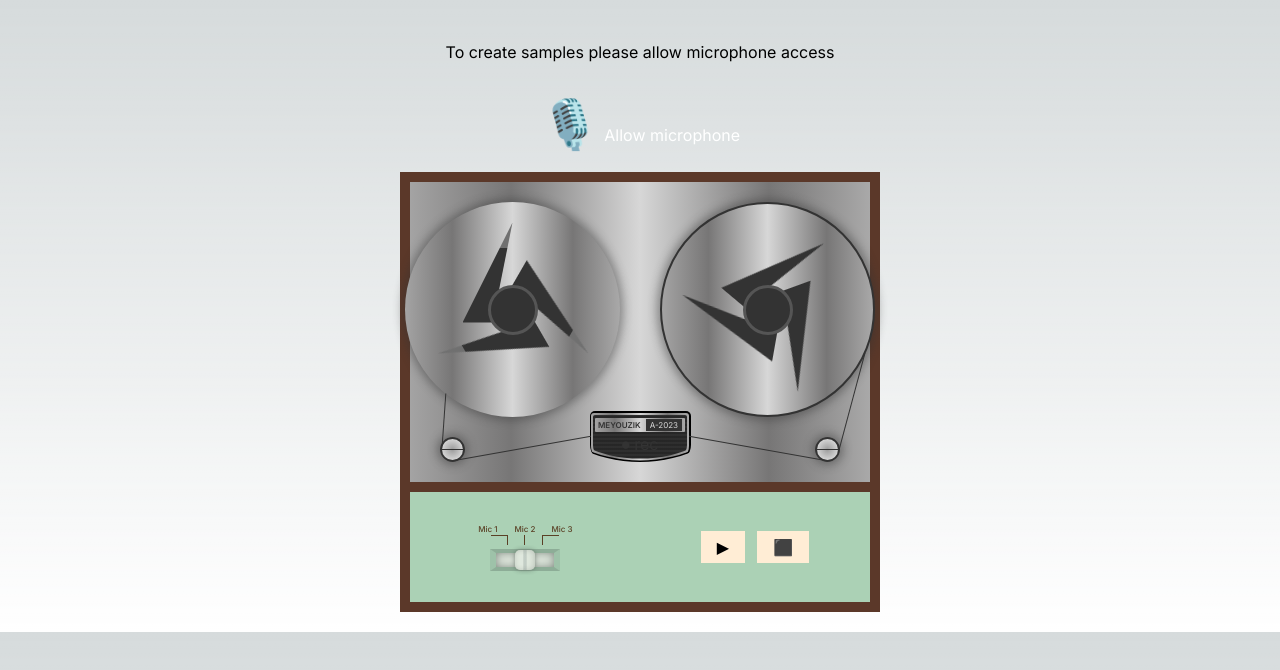
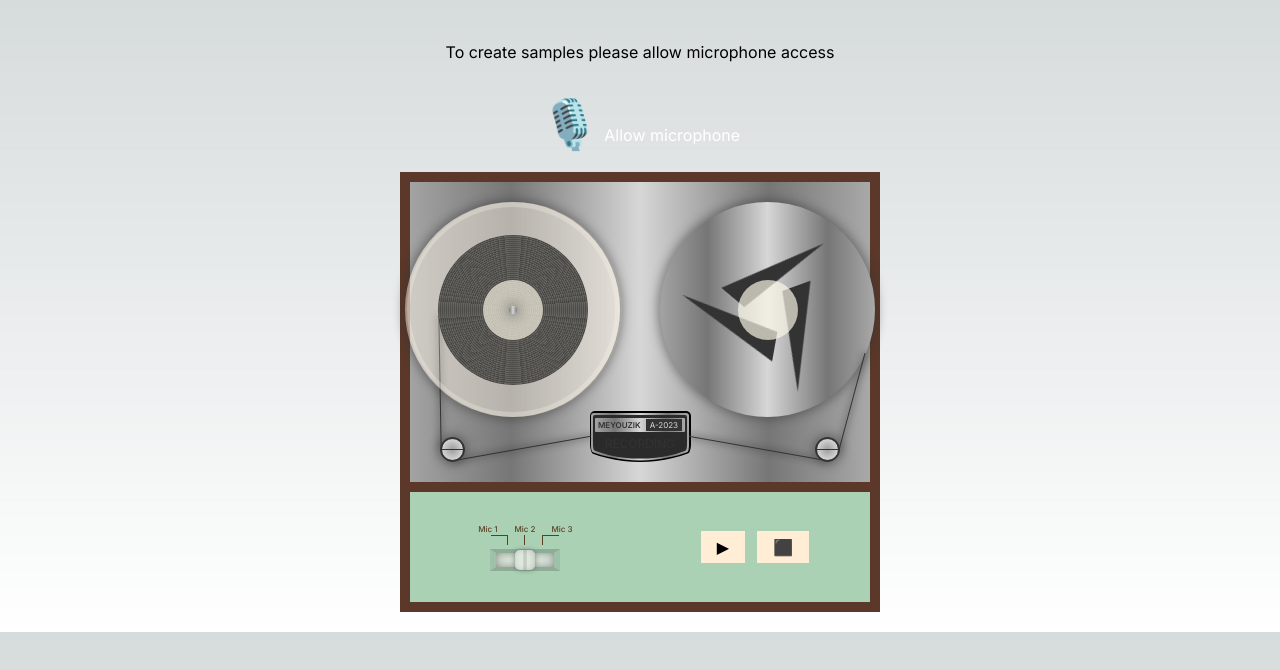
Before and after one commit to jstnlawson/meyouzik, a Next.js app: page / in a window 1280 px wide. Shown: the top 670 px of the page. Built offline with nearby package versions, Linux system fonts and the light colour scheme.

Commit message:
redesigned tape reels

```diff
--- a/src/app/components/RecordingUi/RecordingUi.css
+++ b/src/app/components/RecordingUi/RecordingUi.css
@@ -14,7 +14,7 @@
     transition: ease all 0.1s;
     cursor: pointer;
     box-sizing: border-box;
-
+    z-index: 0;
 }
 
 .tape-reader__layer-one {
@@ -66,7 +66,13 @@
     width: 94px;
     border-radius: 2px;
     background-color: #333;
-    background: linear-gradient(to bottom, #333 0px, #222 2px, #333 4px, #222 6px, #333 8px, #222 10px, #333 12px, #222 14px, #333 16px, #222 18px, #333 20px, #222 22px, #333 24px, #222 26px, #333 28px, #222 30px, #333 32px, #222 34px, #333 36px, #222 38px, #333 40px, #222 42px, #333 44px, #222 46px, #333 48px);
+    background: repeating-linear-gradient(
+    to bottom,
+    #333 1px, #222 2px
+
+);
+
+    /* background: linear-gradient(to bottom, #333 0px, #222 2px, #333 4px, #222 6px, #333 8px, #222 10px, #333 12px, #222 14px, #333 16px, #222 18px, #333 20px, #222 22px, #333 24px, #222 26px, #333 28px, #222 30px, #333 32px, #222 34px, #333 36px, #222 38px, #333 40px, #222 42px, #333 44px, #222 46px, #333 48px); */
     clip-path: ellipse(85% 100% at 50% 0%);
     border-bottom-left-radius: 14px;
     /* Adjust as needed */
@@ -145,67 +151,91 @@
     top: calc(47%);
 }
 
+
+.tape-player .tape-left, .tape-left__bottom, .tape-right, .tape-right__bottom {
+    position: absolute;
+    background: #333;
+    box-shadow: 0 0 7px 1px #3333339b;
+}
+
+.tape-player .tape-left {
+    bottom: 100px;
+    left: -36px;
+    width: 132px;
+    height: 1px;
+    transform: rotateZ(89deg);
+    z-index: 0;
+}
+
+.tape-left__bottom {
+    bottom: 33px;
+    left: 42px;
+    width: 140px;
+    height: 1px;
+    transform: rotateZ(170deg);
+}
+
 .tape-right {
-    position: absolute;
     bottom: 80px;
     right: -32px;
     width: 100px;
     height: 1px;
     transform: rotateZ(105deg);
-    background: #333;
-    z-index: 2;
-
 }
 
 .tape-right__bottom {
-    position: absolute;
     bottom: 33px;
     right: 42px;
     width: 140px;
     height: 1px;
     transform: rotateZ(190deg);
-    background: #333;
-    z-index: 2;
-
 }
 
-.tape-left {
+.tape-player .big-reel__container--left{
     position: absolute;
-    bottom: 62px;
-    left: 8px;
-    width: 52px;
-    height: 1px;
-    transform: rotateZ(94deg);
-    background: #333;
-    z-index: 2;
+    border-radius: 50%;
 
+    left: -5px;
+    top: 20px;
+    height: 215px;
+    width: 215px;
+    animation: rotating 2s linear infinite;
+    animation-play-state: paused;
 }
-
-.tape-left__bottom {
-    position: absolute;
-    bottom: 33px;
-    left: 42px;
-    width: 140px;
-    height: 1px;
-    transform: rotateZ(170deg);
-    background: #333;
-    z-index: 2;
-}
-
-
 
 .tape-player .big-reel {
     border-radius: 50%;
+    border: 5px solid rgba(253, 248, 232, 0.27);
     height: 215px;
     width: 215px;
-    background-color: white;
-    background-image: linear-gradient(to right, #d7d7d7 -25%, #777676 22%, #d7d7d7 50%, #777676 78%, #d7d7d7 120%);
-    position: absolute;
-    left: -5px;
-    top: 20px;
+    background-color: rgba(253, 248, 232, 0.27);
+    position: inherit;
     box-shadow: 0 0 10px 3px #33333370;
     animation: rotating 2s linear infinite;
     animation-play-state: paused;
+    z-index: 3;
+}
+
+.tape-player .big-reel__back-plate--left {
+    border-radius: 50%;
+    height: 215px;
+    width: 215px;
+    background-color: rgba(253, 248, 232, 0.27);
+    position: absolute;
+    left: -3px;
+    top: 20px;
+    z-index: 0;
+}
+
+.tape-player .tape-role__left {
+    border-radius: 50%;
+    top: calc(50% - 75px);
+    left: calc(50% - 75px);
+    height: 150px;
+    width: 150px;
+    position: inherit;
+    background: repeating-radial-gradient(circle at 50%, black 0px, #333 2px);
+    z-index: 0;
 }
 
 .tape-player .big-reel__two {
@@ -220,8 +250,14 @@
     box-shadow: 0 0 10px 3px #33333370;
     animation: rotating 2s linear infinite;
     animation-play-state: paused;
-    border: 2px solid transparent;
 }
+
+.tape-player.has-tape>.small-reel,
+.tape-player.has-tape>.small-reel__two {
+    border: 2px solid #333;
+    z-index: 2;
+}
+
 
 .tape-player .buttons {
     position: absolute;
@@ -247,17 +283,17 @@
     height: 20px;
 }
 
-.tape-player .hole {
-    position: absolute;
-    top: calc(50% - 50px);
-    left: calc(50% - 50px);
-    height: 100px;
-    width: 100px;
-    background: linear-gradient(to bottom, rgb(112, 112, 112) 25px, #333 1px);
-    -webkit-clip-path: polygon(50% 0%, 0% 100%, 0% 100%, 30% 100%);
-    /* -webkit-clip-path: polygon(0% 0%, 100% 0%, 82% 100%, 18% 100%); */
+/* .tape-player .hole {
+    position: inherit;
+    top: calc(50% - 62px);
+    left: calc(50% - 25px);
+    height: 124px;
+    width: 50px;
+    background: #333;
+    -webkit-clip-path: polygon(30% 0%, 70% 0%, 82% 100%, 18% 100%);
     transform: translateY(-37px);
-}
+    z-index: 3;
+} */
 
 .tape-player .hole__two {
     position: absolute;
@@ -287,15 +323,39 @@
 }
 
 .tape-player .middle-hole {
-    width: 50px;
-    height: 50px;
-    background: #333;
-    top: calc(50% - 25px);
-    left: calc(50% - 25px);
+    width: 60px;
+    height: 60px;
+    background-color: rgba(253, 248, 232, 0.68);
+    /* background: #333; */
+    /* background-image: linear-gradient(to right, #777676 0%, #d7d7d7 50%, #777676 100%); */
+    top: calc(50% - 30px);
+    left: calc(50% - 30px);
     position: inherit;
     border-radius: 50%;
-    border: 3px solid #555;
+    /* border: 3px solid #555; */
     box-sizing: border-box;
+    z-index: 3;
+}
+
+.mounting-pin__container-left{
+    position: absolute;
+    border-radius: 50%;
+    left: -5px;
+    top: 20px;
+    height: 215px;
+    width: 215px;
+}
+
+.tape-player .mounting-pin__left {
+    position: inherit;
+    border-radius: 50%;
+    top: calc(50% - 4px);
+    left: calc(50% - 4px);
+    height: 8px;
+    width: 8px;
+    background-image: linear-gradient(to right, #777676 0%, #d7d7d7 50%, #777676 100%);
+    box-shadow: 0 0 12px 3px #33333370;
+    z-index: 3;
 }
 
 @keyframes rotating {
@@ -305,6 +365,15 @@
 
     to {
         transform: rotate(360deg);
+    }
+}
+
+@keyframes counter-rotating {
+    from {
+        transform: rotate(360deg);
+    }
+    to {
+        transform: rotate(0deg);
     }
 }
 
@@ -322,8 +391,14 @@
 .tape-player.playing>.small-reel,
 .tape-player.playing>.small-reel__two,
 .tape-player.playing>.big-reel,
-.tape-player.playing>.big-reel__two {
+.tape-player.playing>.big-reel__two,
+.tape-player.playing>.big-reel__container--left
+ {
     animation-play-state: running;
+}
+
+.tape-player.playing>.tape-left {
+    animation-play-state: paused;
 }
 
 
@@ -375,12 +450,12 @@
 }
 
 
-.tape-player.has-tape>.small-reel,
+/* .tape-player.has-tape>.small-reel,
 .tape-player.has-tape>.small-reel__two,
 .tape-player.has-tape>.big-reel__two {
     border: 2px solid #333;
     z-index: 2;
-}
+} */
 
 
 
@@ -390,3 +465,25 @@
 .tape-player.has-tape>.tape-left {
     display: inherit;
 }
+
+.glow-red__text {
+    color: red;
+    text-shadow: 0 0 5px red;
+    transition: ease all 0.3s;
+}
+
+.glow-red {
+    color: red;
+    box-shadow: 0 0 10px red;
+}
+
+.tape-reader__display{
+    color: #333;
+}
+
+.tape-player.playing .tape-reader__display {
+    color: red;
+    background-color: #333;
+    text-shadow: 0 0 5px red;
+    transition: all 0.3s cubic-bezier(0.8, 1, 0.3, 0);
+}
--- a/src/app/components/RecordingUi/RecordingUi.jsx
+++ b/src/app/components/RecordingUi/RecordingUi.jsx
@@ -10,7 +10,6 @@ export default function RecordingUi() {
   }
 
   return (
-    <div>
     <div className={playerClass} onClick={togglePlaying}>
       {/* <div className="buttons">
           <div className="left"></div>
@@ -23,12 +22,25 @@ export default function RecordingUi() {
       <div className="small-reel__two">
         <div className="middle circle"></div>
       </div>
-        <div className="big-reel">
+
+      <div className="big-reel__back-plate--left"> </div>
+        <div className="tape-left"></div>
+      <div className="big-reel__container--left">
+
+
+        <div className="tape-role__left"></div>
+        <div className="big-reel"></div>
         <div className="hole one"></div>
         <div className="hole two"></div>
         <div className="hole three"></div>
         <div className="middle-hole"></div>
+
       </div>
+
+      <div className="mounting-pin__container-left">
+        <div className="mounting-pin__left"></div>
+      </div>
+
       <div className="big-reel__two">
         <div className="hole__two one"></div>
         <div className="hole__two two"></div>
@@ -40,19 +52,20 @@ export default function RecordingUi() {
         <div className="tape-reader__layer-two">
           <div className="tape-reader__layer-three">
             <div className="tape-reader__label">
-                <span className="tape-reader__label__l-span">meyouzik</span> <span className="tape-reader__label__r-span">a-2023</span>
+              <span className="tape-reader__label__l-span">meyouzik</span>{" "}
+              <span className="tape-reader__label__r-span">a-2023</span>
             </div>
-              <div className="tape-reader__display">⏺ rec</div>
+            <div className="tape-reader__display text-xs my-1 uppercase">
+              recording
+            </div>
           </div>
         </div>
       </div>
 
-        <div className="tape-left"></div>
+
       <div className="tape-left__bottom"></div>
       <div className="tape-right"></div>
       <div className="tape-right__bottom"></div>
-
-      </div>
     </div>
   );
 }
```
Lines whose indentation alone changed are shown as unchanged.
